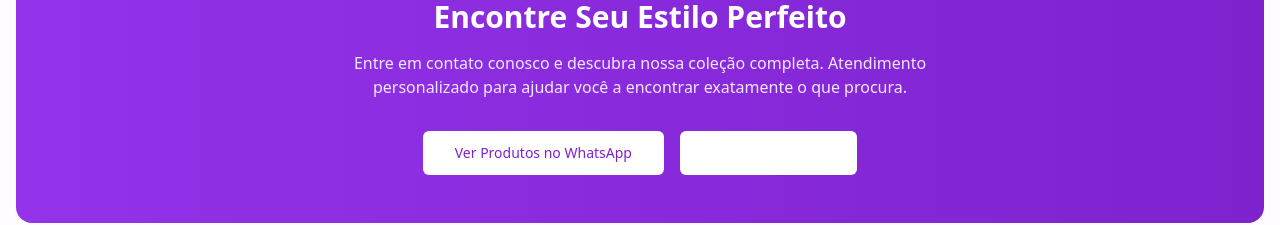
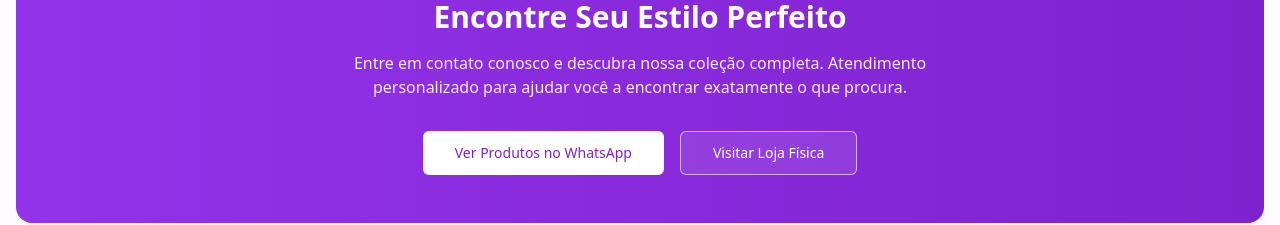
Before and after one commit to DevZipMateus/santos-style-booster, a React (Vite) app: page / in a window 1280 px wide. Shown: the part 3020-3245 px from the top of the page. Built offline with nearby package versions, Linux system fonts and the light colour scheme.

Commit message:
Confirm button contrast guidelines
Confirmed understanding of button contrast guidelines, including WCAG AA compliance, a minimum 4.5:1 contrast ratio, and visual testing of all states.

```diff
--- a/src/components/Services.tsx
+++ b/src/components/Services.tsx
@@ -123,7 +123,7 @@ export const Services = () => {
                 const element = document.getElementById("contato");
                 element?.scrollIntoView({ behavior: "smooth" });
               }}
-              className="border-white/30 text-white hover:bg-white/10 hover:border-white"
+              className="border-white/60 text-white bg-white/10 hover:bg-white hover:text-purple-700 hover:border-white transition-all duration-200"
             >
               Visitar Loja Física
             </Button>
```
